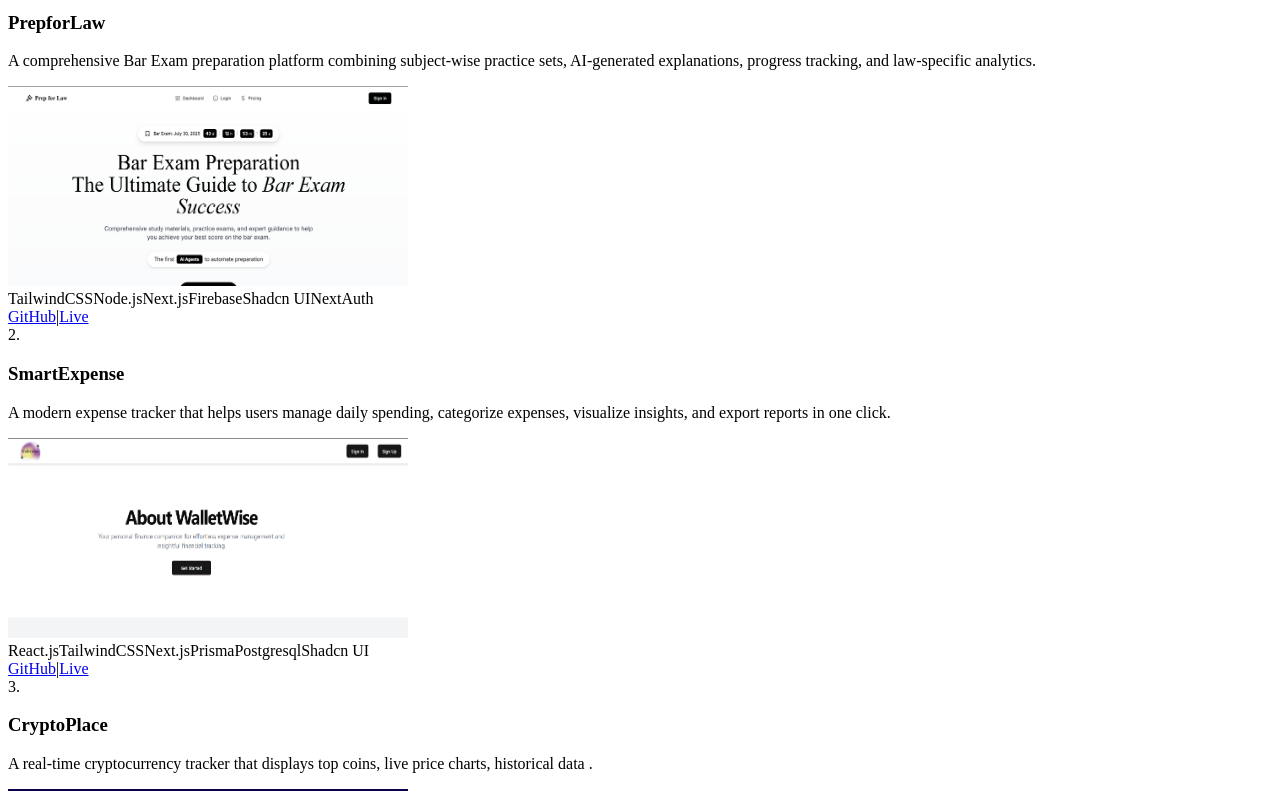
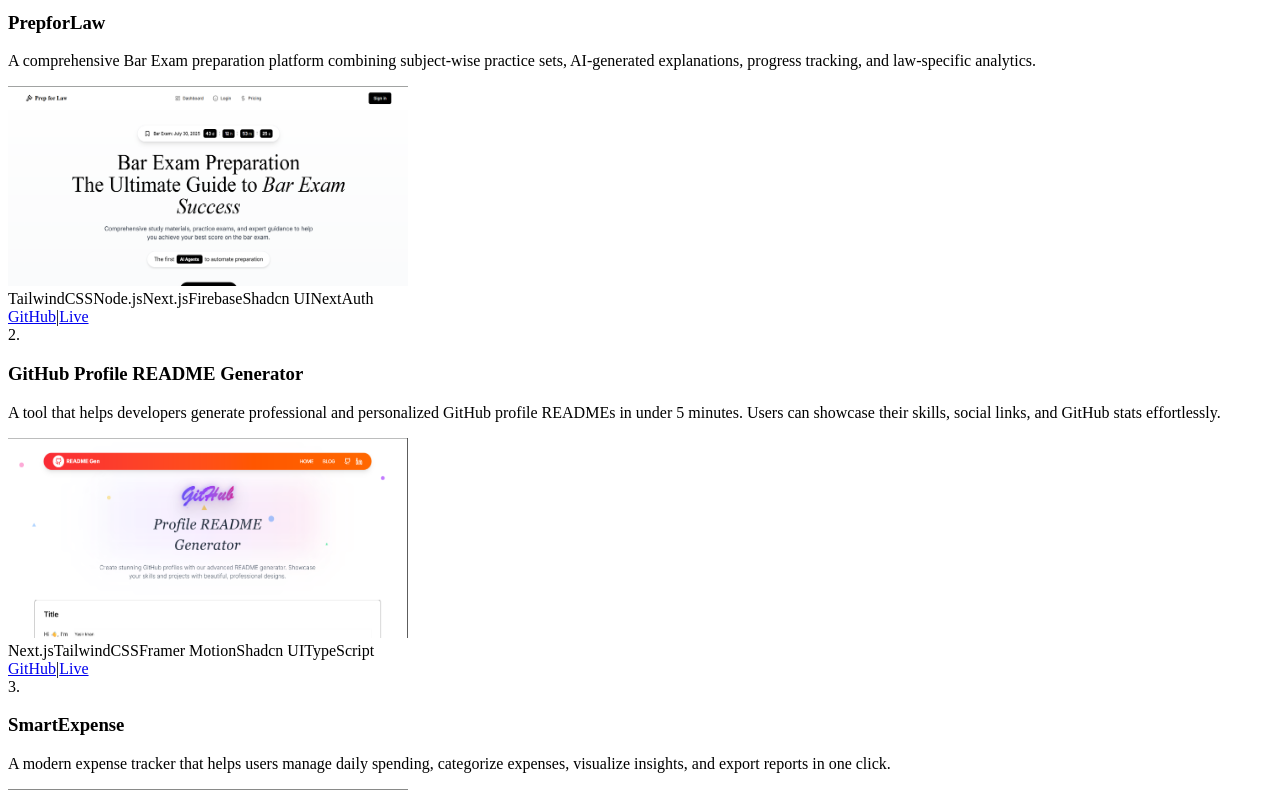
Before and after one commit to YasirKhan231/Portfolio, a Next.js app: page /Portfolio in a window 1280 px wide. Shown: the part 2000-2791 px from the top of the page. Built offline with nearby package versions, Linux system fonts and the light colour scheme.

Commit message:
github profile project add

```diff
--- a/src/pages/Portfolio.tsx
+++ b/src/pages/Portfolio.tsx
@@ -70,6 +70,22 @@ export default function Portfolio() {
     },
     {
       id: 2,
+      title: "GitHub Profile README Generator",
+      description:
+        "A tool that helps developers generate professional and personalized GitHub profile READMEs in under 5 minutes. Users can showcase their skills, social links, and GitHub stats effortlessly.",
+      image: "/github-readme.png",
+      technologies: [
+        "Next.js",
+        "TailwindCSS",
+        "Framer Motion",
+        "Shadcn UI",
+        "TypeScript",
+      ],
+      github: "https://github.com/YasirKhan231/Github-profile-readme-generator",
+      live: "https://github-profile-readme-generator-eight.vercel.app/",
+    },
+    {
+      id: 3,
       title: "SmartExpense",
       description:
         "A modern expense tracker that helps users manage daily spending, categorize expenses, visualize insights, and export reports in one click.",
@@ -86,7 +102,7 @@ export default function Portfolio() {
       live: "https://expense-tracker-git-main-yasirkhan231s-projects.vercel.app/",
     },
     {
-      id: 3,
+      id: 4,
       title: "CryptoPlace",
       description:
         "A real-time cryptocurrency tracker that displays top coins, live price charts, historical data .",
```
Also changed, not shown: public/github-readme.png (added).
